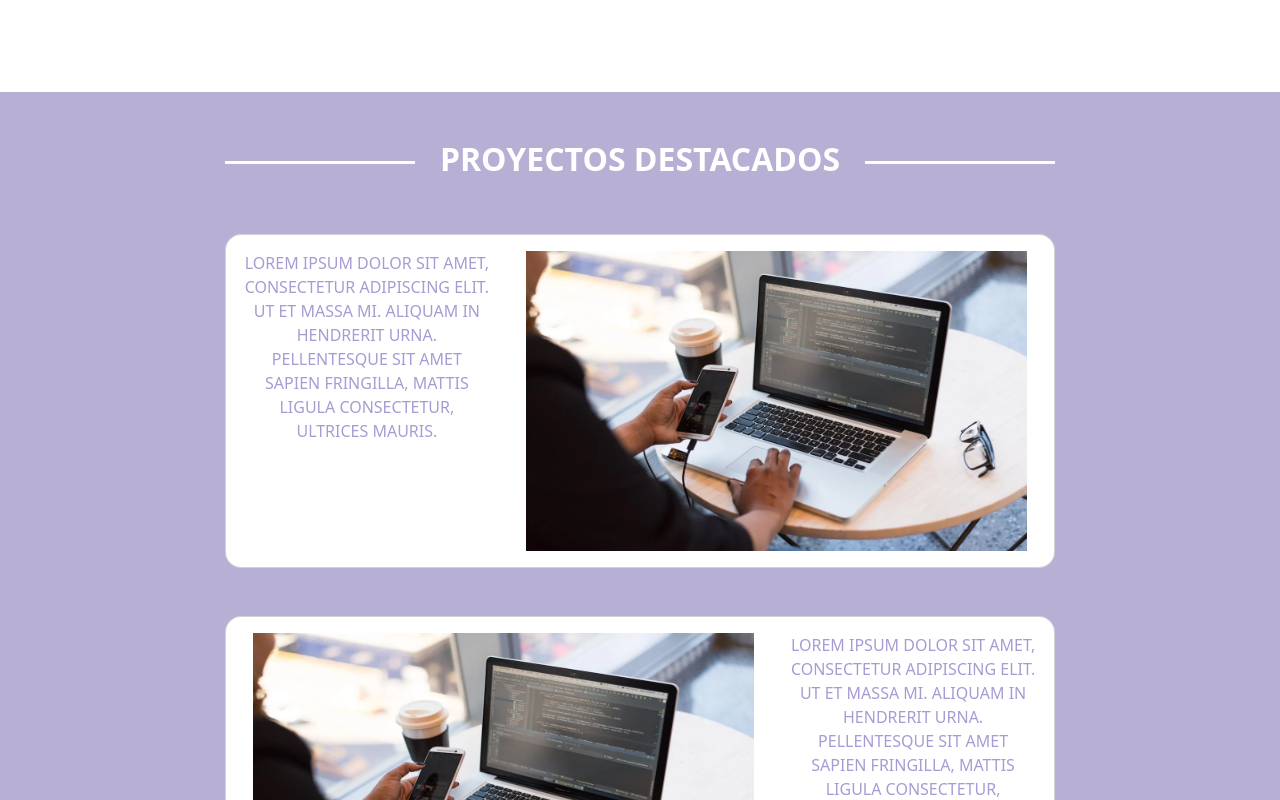
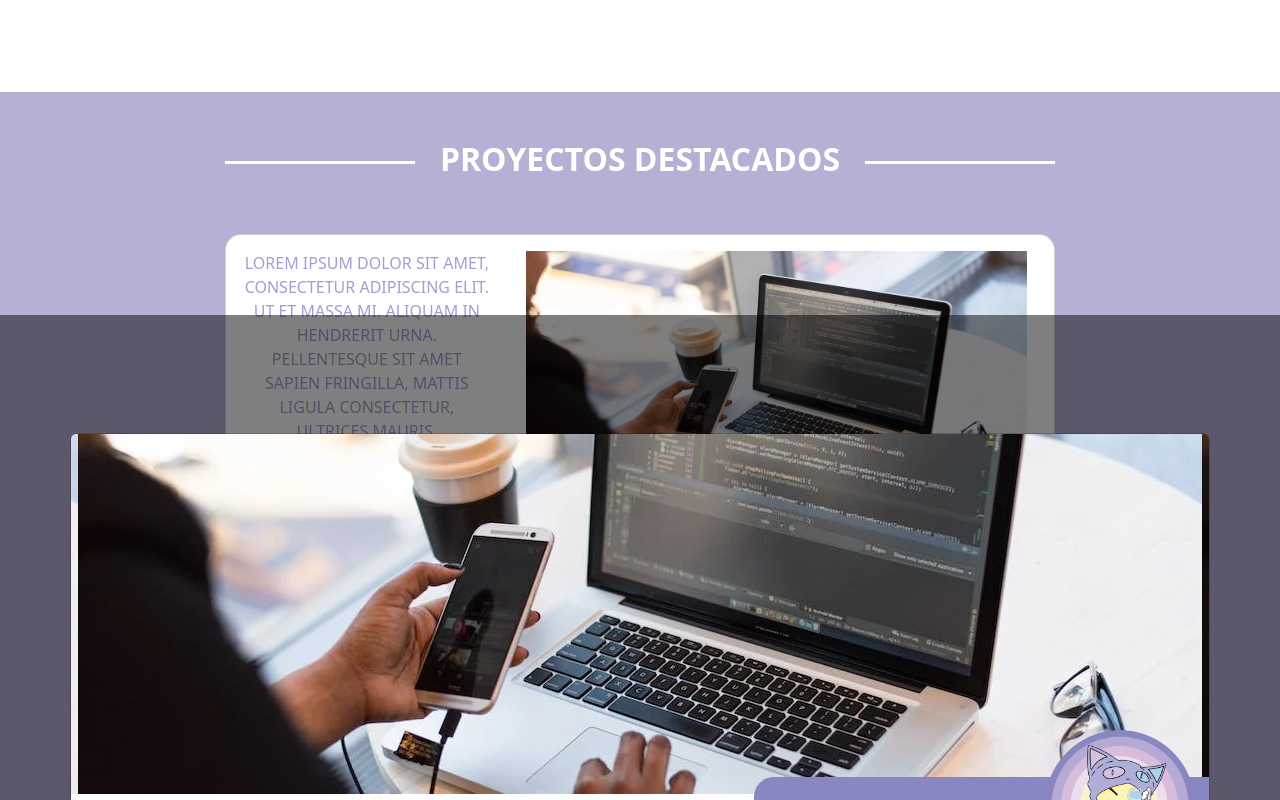
Before and after one commit to PochiTama-dev/Pochitama.site2.0, a React (Vite) app: page / in a window 1280 px wide. Both pictures are taken after a click on the element 639 px from the left and 5951 px from the top of the page. Shown: the part 5551-6351 px from the top of the page. Built offline with nearby package versions, Linux system fonts and the light colour scheme.

Commit message:
MODAL PROYECTOS

```diff
--- a/src/components/Portfolio/ModalPortfolio.jsx
+++ b/src/components/Portfolio/ModalPortfolio.jsx
@@ -1,20 +1,25 @@
 import React from "react";
 import { Modal } from "react-bootstrap";
 import { loreIpsum } from "../../pages/Portfolio/variables";
-
-function ModalPortfolio({ show, data }) {
+import urlImg from "../../assets/proyect-example.png";
+import logo from "../../assets/images/LogoPochi.webp";
+function ModalPortfolio({ show, data, setShow }) {
   const handlerEvent = (e) => {
     e.stopPropagation();
   };
+  const handleHide = () =>{
+    setShow(false)
+  }
   return (
-    <Modal show={show} centered size="xl" onClick={handlerEvent}>
+    <Modal show={show} centered size="xl" onClick={handlerEvent} onHide={handleHide}>
       <Modal.Body className="d-flex flex-column p-0">
         <div
-          className=""
           style={{
             background: `url(${
-              data ? data.img : "/src/assets/images/exampleProyect.webp"
+              data ? data.img : urlImg
             })`,
+            backgroundSize:'center',
+            backgroundPosition:'center',
             width: "100%",
             minHeight: "45vh",
             borderTopLeftRadius: "5px",
@@ -27,7 +32,7 @@ function ModalPortfolio({ show, data }) {
               Desarrollo de Pagina Web
             </label>
           </div>
-          <div className="modal_logo" />
+          <div className="modal_logo"/>
         </div>
         <div style={{ width: "100%", padding: "5px ", marginTop: "50px" }}>
           <div>
--- a/src/components/Portfolio/ProyectCard.jsx
+++ b/src/components/Portfolio/ProyectCard.jsx
@@ -18,7 +18,7 @@ function ProyectCard({proyectName, position, link}) {
             <div className='portfolio-pildora'>{/*PILDORA PROYECTO*/}
                 <label className='portfolio-label'>{proyectName}</label>
             </div>
-            {show === true && <ModalPortfolio show={show}/>}
+            {show === true && <ModalPortfolio show={show} setShow={setShow}/>}
     </div>
     );
 }
--- a/src/components/Projects/Projects.jsx
+++ b/src/components/Projects/Projects.jsx
@@ -1,11 +1,19 @@
+import { useState } from "react";
 import { Button, Card, Container, Col, Row } from "react-bootstrap";
 import { Link } from "react-router-dom";
 import paw from '../../assets/images/ion--paw.svg'
 import projectImage from "../../assets/images/exampleProyect.webp";
 import waveImage from "../../assets/images/wave-project.webp";
 import "./projects.css";
+import ModalPortfolio from "../Portfolio/ModalPortfolio";
+import '../../pages/Portfolio/portfolio.css'
 
 function Projects() {
+  const [showModal, setShowModal] = useState(false)
+
+  const handleShowModal = () =>{
+    setShowModal(!showModal)
+}
   return (
     <div className="project_container">
       <Container fluid className="bg-md-primary py-5">
@@ -44,7 +52,9 @@ function Projects() {
             lg={8}
             className="d-flex flex-column justify-content-center mb-5"
           >
-            <Card className="project_card card_hover">
+            <Card className="project_card card_hover"
+              onClick={handleShowModal}
+            >
               <Card.Body>
                 <Row className="d-flex flex-column flex-md-row">
                   <Col
@@ -106,6 +116,12 @@ function Projects() {
             </Card>
           </Col>
         </Row>
+        {showModal &&
+          <ModalPortfolio
+            show={showModal}
+            setShow={setShowModal}
+          />
+      }
 
         <Row className="justify-content-center text-center my-5">
           <Col md={6} lg={8}>
--- a/src/pages/Portfolio/portfolio.css
+++ b/src/pages/Portfolio/portfolio.css
@@ -130,7 +130,9 @@
   align-items: center;
 }
 .modal_logo {
-  background: url("/src/assets/images/LogoPochi.png");
+  background: url("/src/assets/images/LogoPochi.webp");
+  background-position: center;
+  background-size: cover;
   margin-left: 20px;
   position: relative;
   width: 150px; /* Ajusta el tamaño de la imagen según tus necesidades */
```
Also changed, not shown: src/components/Projects/ModalPronect.jsx (added, +17 -0 lines).
